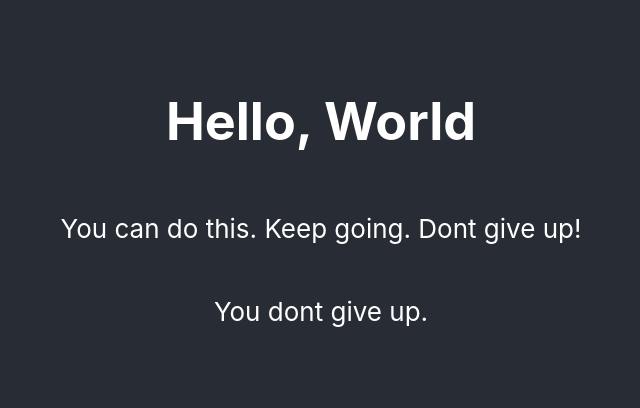
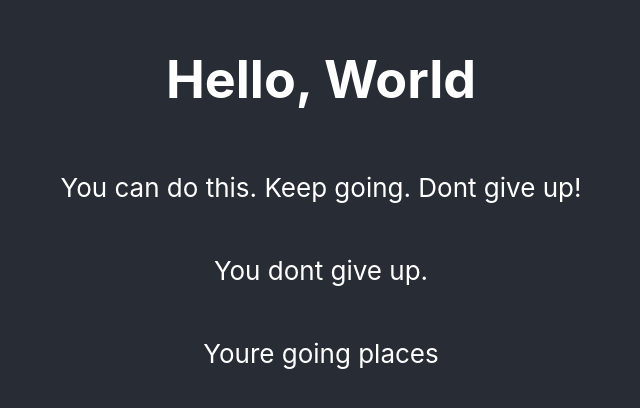
Before and after one commit to tyler-ray90/testing-05-18, a React (Create React App) app: page / in a window 1280 px wide. Shown: the part 196-604 px from the top of the page, without its empty margins (319-959 px from the left). Built offline with nearby package versions, Linux system fonts and the light colour scheme.

Commit message:
Added new line

```diff
--- a/src/App.js
+++ b/src/App.js
@@ -8,6 +8,7 @@ function App() {
         <h1>Hello, World</h1>
         <p>You can do this. Keep going. Dont give up!</p>
         <p>You dont give up.</p>
+        <p>Youre going places</p>
       </header>
     </div>
   );
```
